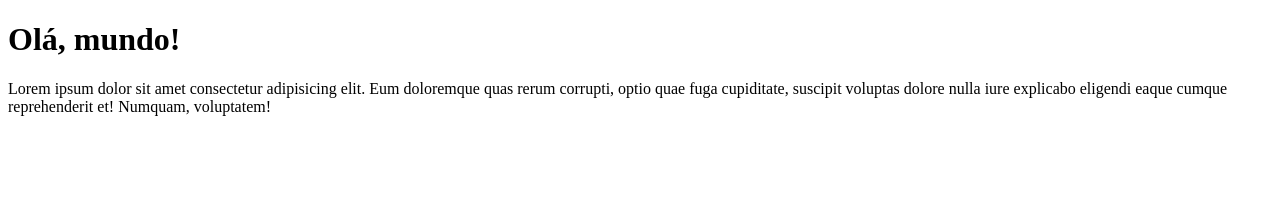
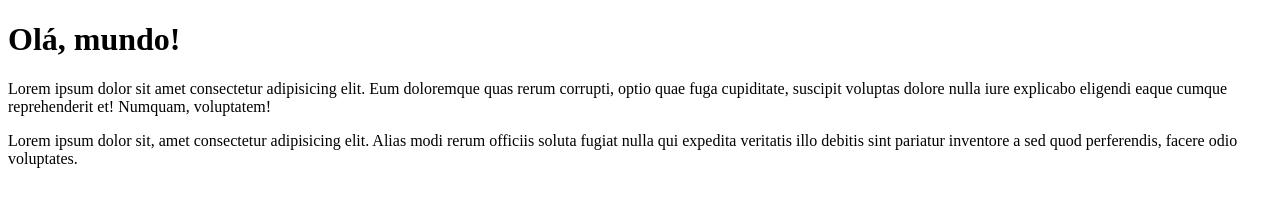
Before and after one commit to deniseflora/Git-Github, a plain HTML site: page site-exemplo/index.html in a window 1280 px wide. Drawn offline with Linux system fonts and the light colour scheme.

Commit message:
Adicionei um parágrafo.

```diff
--- a/site-exemplo/index.html
+++ b/site-exemplo/index.html
@@ -9,5 +9,6 @@
 <body>
     <h1>Olá, mundo!</h1>
     <p>Lorem ipsum dolor sit amet consectetur adipisicing elit. Eum doloremque quas rerum corrupti, optio quae fuga cupiditate, suscipit voluptas dolore nulla iure explicabo eligendi eaque cumque reprehenderit et! Numquam, voluptatem!</p>
+    <p>Lorem ipsum dolor sit, amet consectetur adipisicing elit. Alias modi rerum officiis soluta fugiat nulla qui expedita veritatis illo debitis sint pariatur inventore a sed quod perferendis, facere odio voluptates.</p>
 </body>
 </html>
```
